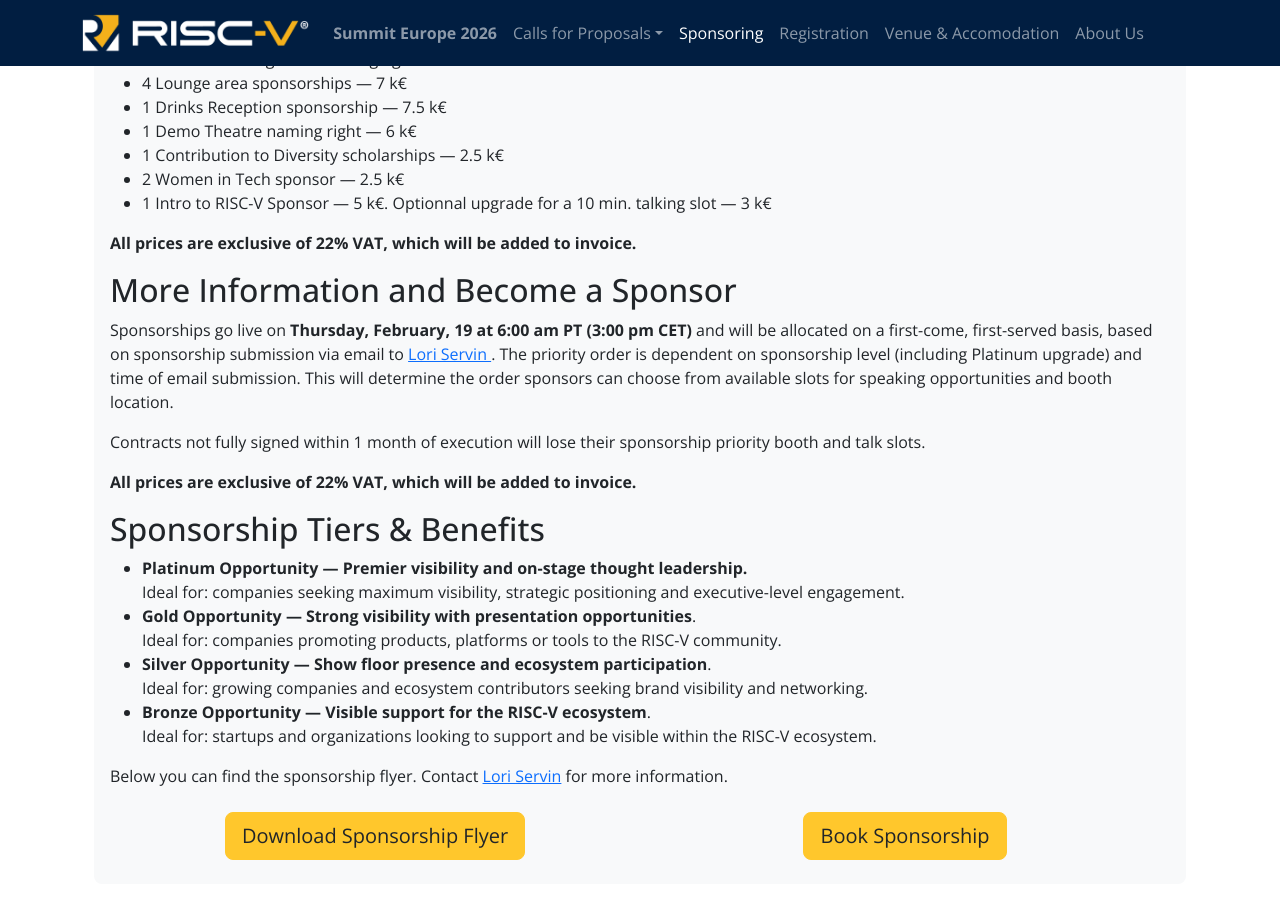
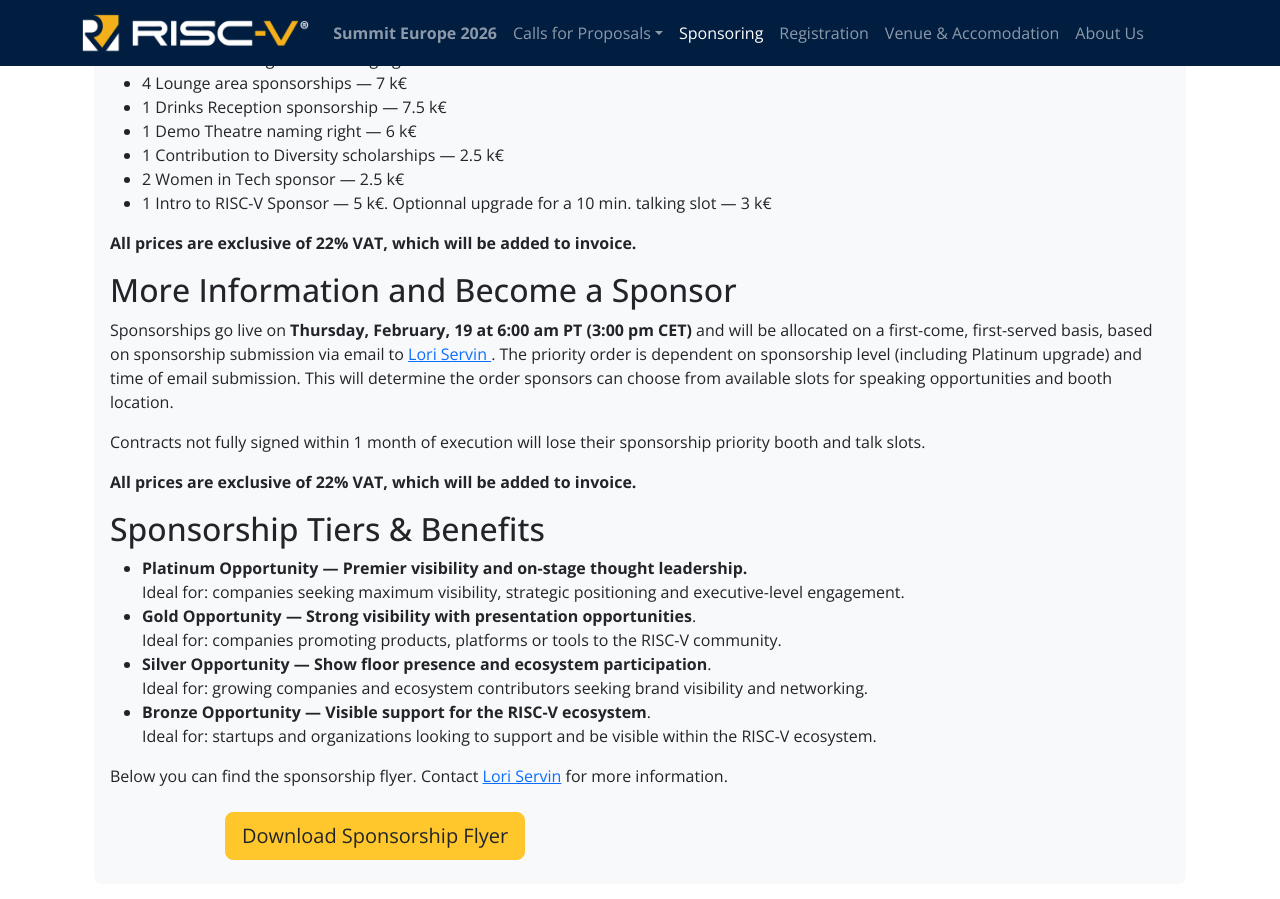
Before and after one commit to riscv-europe/summit-website-development, a Jekyll site: the page built from summit/2026/sponsoring.md, in a window 1280 px wide and 900 px high, scrolled down 1652 px. Built offline with Jekyll 4.4.1, drawn with Linux system fonts in a browser that asks for light colours.

Commit message:
Del: removed 2025 Paris' link.

```diff
--- a/summit/2026/sponsoring.md
+++ b/summit/2026/sponsoring.md
@@ -222,9 +222,6 @@
         <div class="col-lg-6 my-2 d-flex justify-content-center align-items-center">
             <a href="media/pdf/RISC-V-Summit-Europe-Sponsorship-2026.pdf" role="button" class="btn btn-lg" style="background-color: var(--riscv-y); border-color: var(--riscv-y);">Download Sponsorship Flyer</a>
         </div>
-        <div class="col-lg-6 my-2 d-flex justify-content-center">
-            <a href="https://esos.kitsecure.org/app85.cshtml?aat=324f2f6b336a624e364632456c304b736a6158666a5379466c566a6539416f564d6538386c586e38564a413d" role="button" class="btn btn-lg" style="background-color: var(--riscv-y); border-color: var(--riscv-y);">Book Sponsorship</a>
-        </div>
     </div>
 </div>
 
```
